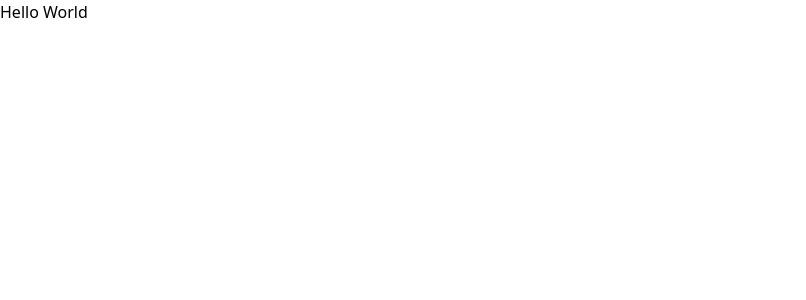
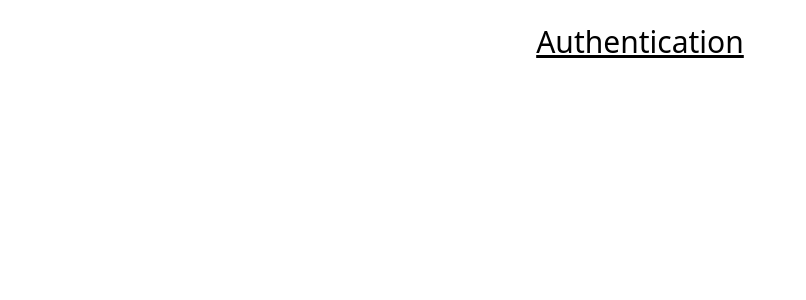
Before and after one commit to umarprogrammer19/Authentication, a Next.js app: page / in a window 1280 px wide. Shown: the top 300 px of the page, without its empty margins (0-806 px from the left). Built offline with nearby package versions, Linux system fonts and the light colour scheme.

Commit message:
Added Autgh Secret

```diff
--- a/src/app/page.tsx
+++ b/src/app/page.tsx
@@ -1,5 +1,5 @@
 export default function Home() {
   return (
-    <h1>Hello World</h1>
+    <h1 className="text-center text-3xl underline mt-6">Authentication</h1>
   );
 }
```
